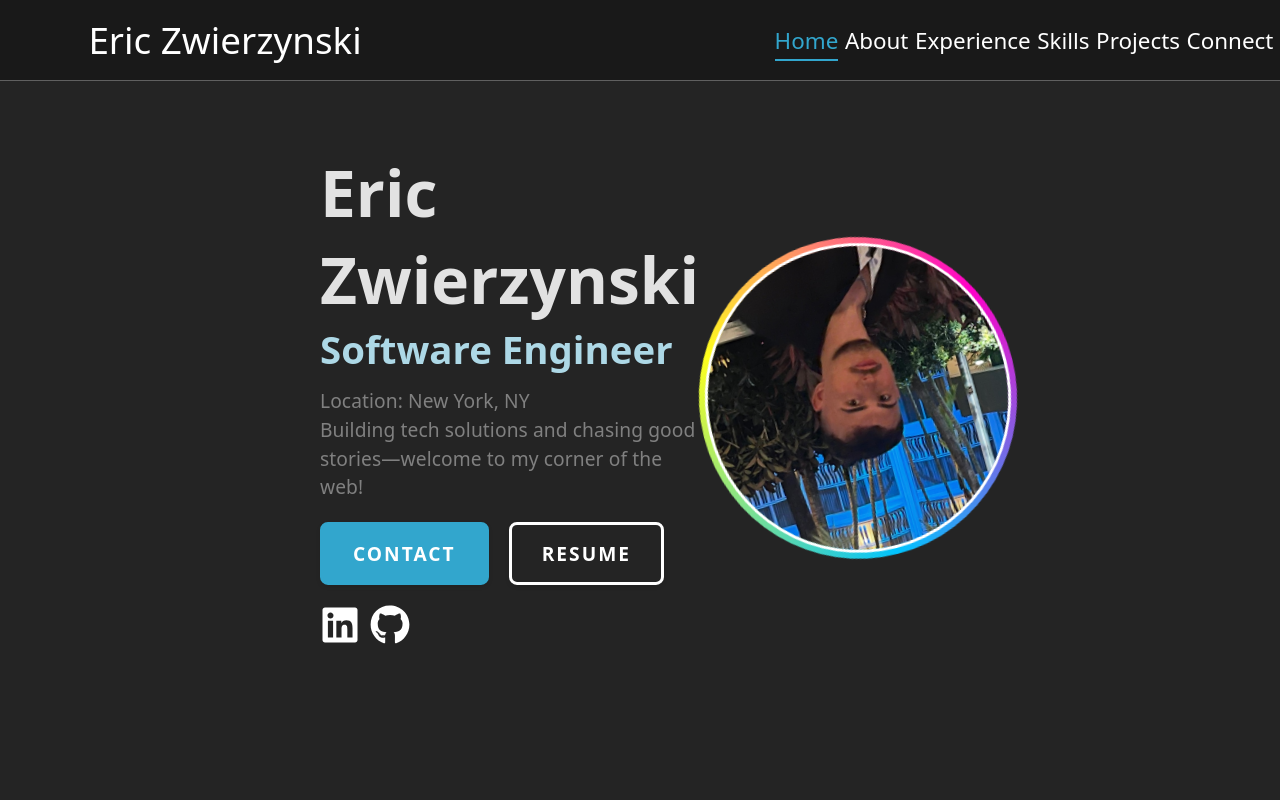
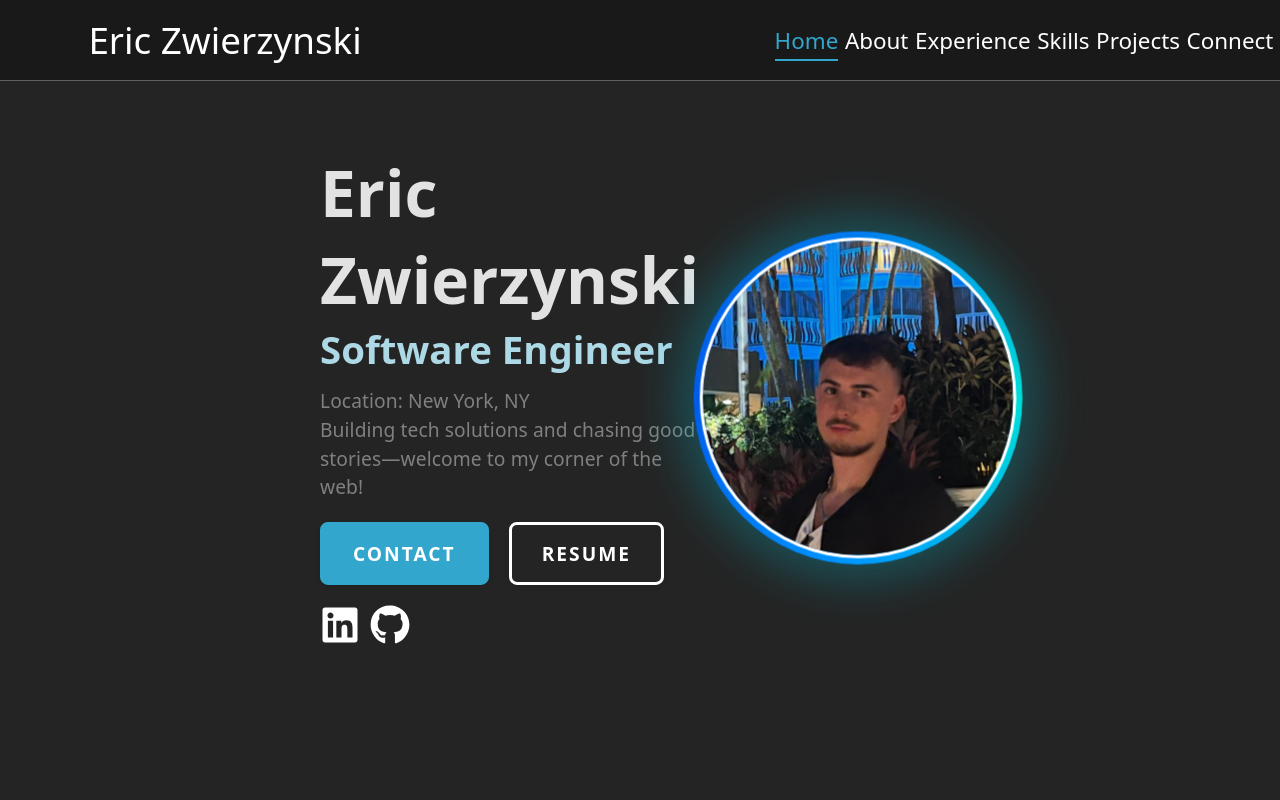
Before and after one commit to ericshark/Personal-Site, a React (Vite) app in the folder Personal Site/: page / in a window 1280 px wide. Shown: the top 800 px of the page. Built offline with nearby package versions, Linux system fonts and the light colour scheme.

Commit message:
new anim

```diff
--- a/Personal Site/src/App.css
+++ b/Personal Site/src/App.css
@@ -28,14 +28,19 @@ html {
   padding: 6px;
   border-radius: 50%;
   background: conic-gradient(
-    #00c3ff, #ffff1c, #ff00c8, #00c3ff
+    #007cf0, #00dfd8, #0099ff, #005bea, #007cf0
   );
-  animation: spin 2s linear infinite;
+  animation: bubble-scale 3s ease-in-out infinite;
 }
 
-@keyframes spin {
-  100% {
-    transform: rotate(360deg);
+@keyframes bubble-scale {
+  0%, 100% {
+    box-shadow: 0 0 30px 10px rgba(0, 124, 240, 0.2);
+    transform: scale(1);
+  }
+  50% {
+    box-shadow: 0 0 50px 20px rgba(0, 223, 216, 0.3);
+    transform: scale(1.05);
   }
 }
 
@@ -1011,3 +1016,9 @@ padding: 80px 0;
     width: 100%;
   }
 }
+  }
+
+  .connect-item {
+    width: 100%;
+  }
+}
```
